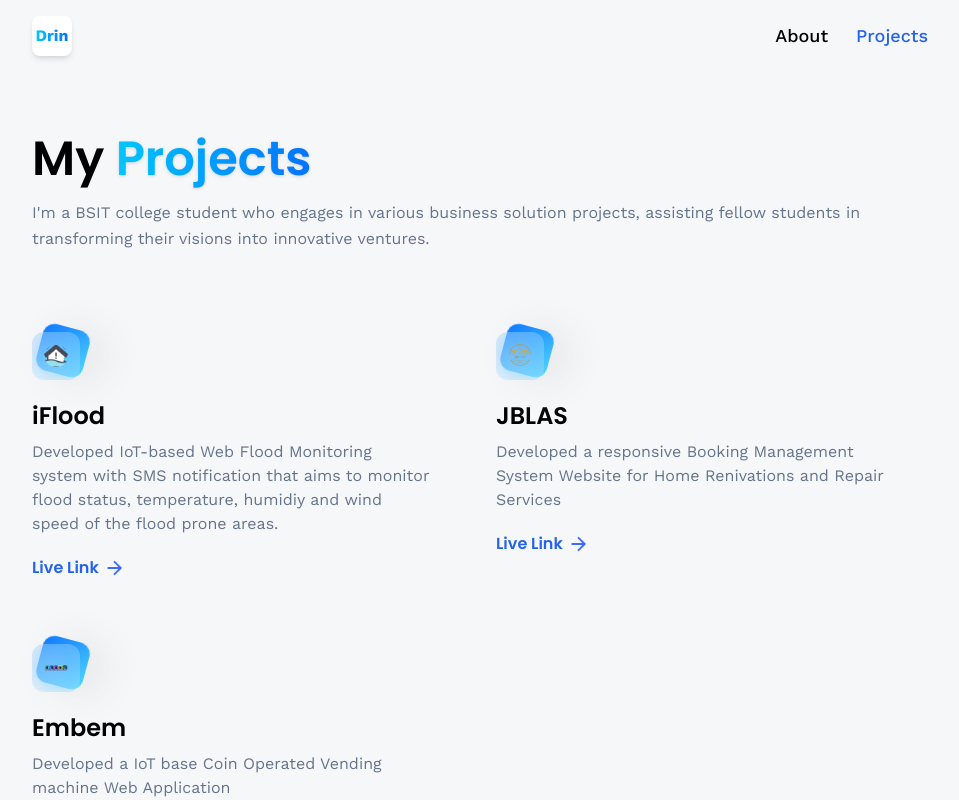
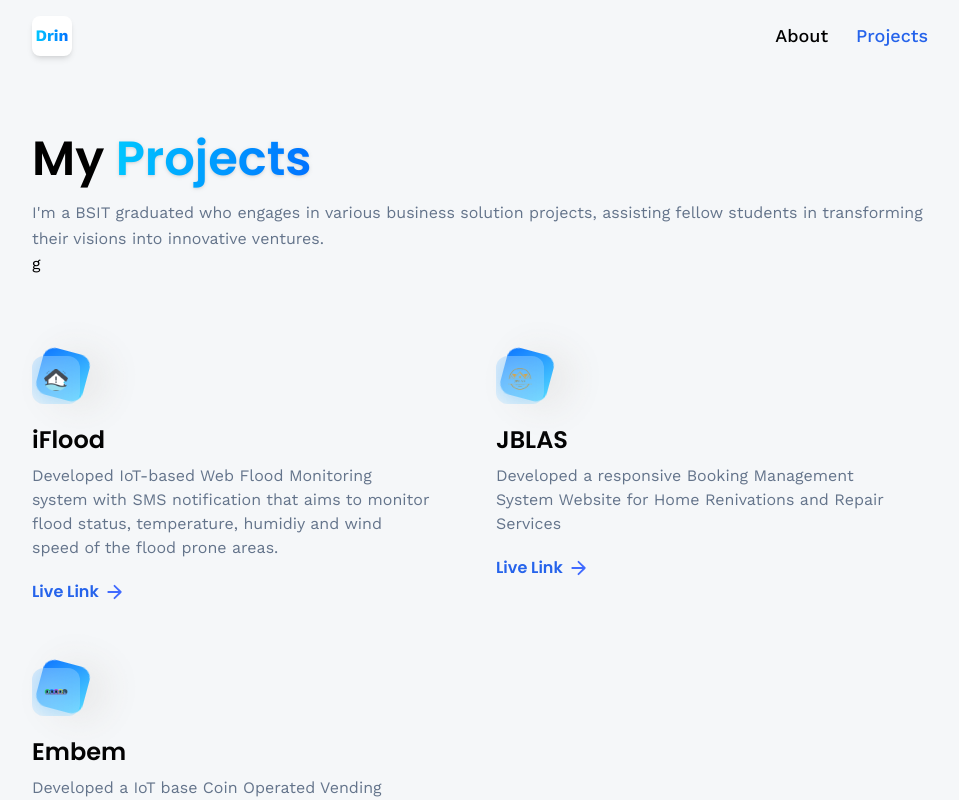
Before and after one commit to Codedrin/Portfolio, a React (Vite) app: page /projects in a window 1280 px wide. Shown: the top 800 px of the page, without its empty margins (160-1119 px from the left). Built offline with nearby package versions, Linux system fonts and the light colour scheme; no server answers.

Commit message:
modified

```diff
--- a/src/pages/Projects.jsx
+++ b/src/pages/Projects.jsx
@@ -15,11 +15,11 @@ const Projects = () => {
       </h1>
 
       <p className='text-slate-500 mt-2 leading-relaxed'>
-      I'm a BSIT college student who engages
+      I'm a BSIT graduated who engages
       in various business solution projects, assisting fellow
       students in transforming their visions into innovative ventures.
       </p>
-
+g
       <div className='flex flex-wrap my-20 gap-16'>
         {projects.map((project) => (
           <div className='lg:w-[400px] w-full' key={project.name}>
```
